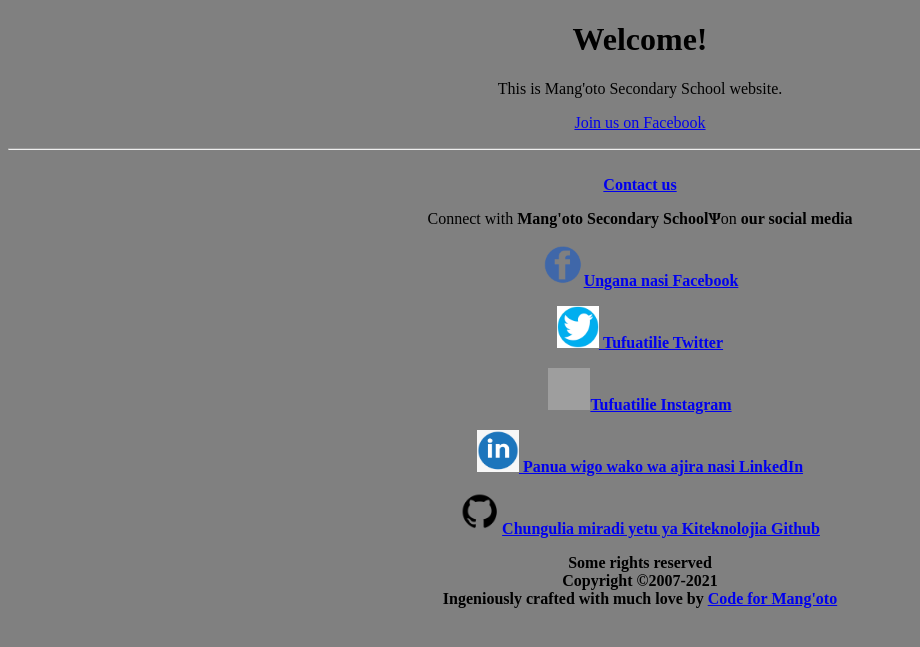
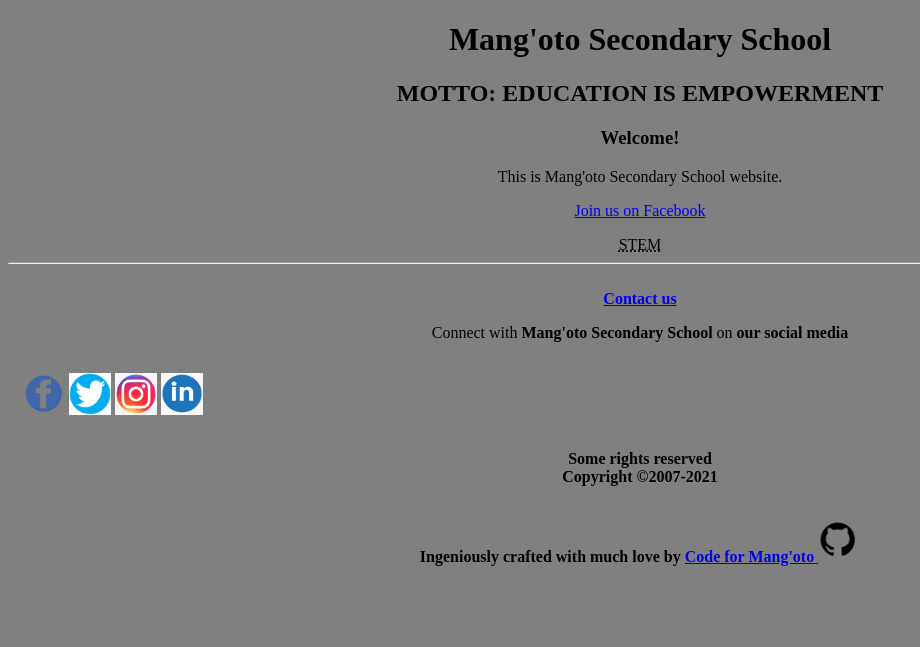
Before and after one commit to iloloheroes/website, a PHP site: page / in a window 1280 px wide. Shown: the top 647 px of the page, without its empty margins (0-920 px from the left). Run offline with PHP 8.4, Linux system fonts and the light colour scheme; grey boxes are pictures that could not be loaded.

Commit message:
Modify Index

```diff
--- a/footer.php
+++ b/footer.php
@@ -4,17 +4,19 @@ standard footer for all web pages
 -->
 <html lang="en">
     <head>
-        <link rel="stylesheet" href="styles/styles.css">
+        <link href="styles/styles.css" rel="stylesheet" >
         <meta charset="UTF-8">
         <title> Standard Footer </title>
 
     </head>
     <body>
         <?php
+        echo "<p id=\"standardFooter\" > <strong> Some rights reserved <br>
+        Copyright &copy;2007-" . date("Y") . " </p> <br>" ?>
+ Ingeniously crafted with much love by
+ <a href=\"https://github.com/iloloheroes/\" target="_blank"> Code for Mang'oto
 
-        echo "<p id=\"standardFooter\" > <strong>Some rights reserved
-<br>Copyright &copy;2007-" . date("Y") ."<br>". "
- Ingeniously crafted with much love by <a href=\"https://github.com/iloloheroes/\"> Code for Mang'oto </a>  </strong> </p>";
-        ?>
+        <img src = "/images/socialmedia/github.png" alt = "Github Logo"
+             style = "width:42px; height:42px; border:0;">
     </body>
 </html>
--- a/index.php
+++ b/index.php
@@ -2,40 +2,54 @@
 <html>
 
 <head>
+<meta charset="utf-8">
+<meta name="viewport" content="width=device-width, initial-scale=1">
 <title>
 Mang'oto Secondary School
 </title>
 </head>
 
 <body>
-<h1>Welcome!</h1>
+  <h1> Mang'oto Secondary School </h1>
+  <h2> MOTTO: EDUCATION IS EMPOWERMENT </h2>
+
+<h3> Welcome! </h3>
 <p> This is Mang'oto Secondary School website. </p>
-<p> <a href="http://www.facebook.com/iloloheroes/"> Join us on Facebook</a></p>
+<p> <a href="https://www.facebook.com/iloloheroes/"> Join us on Facebook</a></p>
+<acronym title="Science, Technology, Engineering and Mathematics"> STEM </acronym>
 
 <hr>
 
 <br/><a href="contacts.php/"> <strong> Contact us </strong></a>
 
-<p> Connect with <strong> Mang'oto Secondary School&#01136</strong>on  <strong>our social media</strong></p>
+<p> Connect with <strong> Mang'oto Secondary School </strong> on <strong> our social media</strong></p>
 
+<table>
 
-<p><a href = "https://www.facebok.com/iloloheroes/" target = "_blank">
-        <img src="/images/socialmedia/facebook.png" alt="Facebook logo"
-             style="width:42px;height:42px;border:0;"><strong>Ungana nasi Facebook</strong></a></p>
-<p><a href = "https://www.twitter.com/iloloheroes/" target = "_blank">
-        <img src="/images/socialmedia/twitter.png" alt="Twitter logo"
-             style="width:42px;height:42px;border:0;"> <strong>Tufuatilie Twitter</strong></a></p>
-<p><a href = "https://www.instagram.com/iloloheroes/" target="_blank">
-        <img src="/images/socialmedia/instagram.jpg" alt="Instagram Logo"
-             style="width:42px;height:42px;border:0;"><strong>Tufuatilie Instagram </strong></a></p>
-<p><a href = "https://www.linkedin.com/in/iloloheroes/" target="_blank">
-        <img src="/images/socialmedia/linkedin.png" alt = "Linkedln Logo"
-             style="width:42px;height:42px;border:0;"> <strong>Panua wigo wako wa ajira nasi LinkedIn</strong> </a></p>
-<p><a href = "https://www.github.com/iloloheroes/" target = "_blank" >
-        <img src = "/images/socialmedia/github.png" alt = "Github Logo"
-             style = "width:42px; height:42px; border:0;"><strong>Chungulia miradi yetu ya Kiteknolojia Github</strong></a> </p>
+<tr>
+<td>
+  <a href = "https://www.facebok.com/iloloheroes/" target = "_blank">
+          <img src="/images/socialmedia/facebook.png" alt="Facebook logo"
+               style="width:42px;height:42px;border:0;">
+</td>
+<td>
+  <a href = "https://www.twitter.com/iloloheroes/" target = "_blank">
+          <img src="/images/socialmedia/twitter.png" alt="Twitter logo"
+               style="width:42px;height:42px;border:0;">
+</td>
+<td>
+  <a href = "https://www.instagram.com/iloloheroes/" target="_blank">
+          <img src="/images/socialmedia/instagram.jpeg" alt="Instagram Logo"
+               style="width:42px;height:42px;border:0;">
+</td>
+<td>
+  <a href = "https://www.linkedin.com/in/iloloheroes/" target="_blank">
+          <img src="/images/socialmedia/linkedin.png" alt = "Linkedln Logo"
+               style="width:42px;height:42px;border:0;">
+</td>
 
-
+</tr>
+</table>
 <?php
 
 include_once 'footer.php';
```
